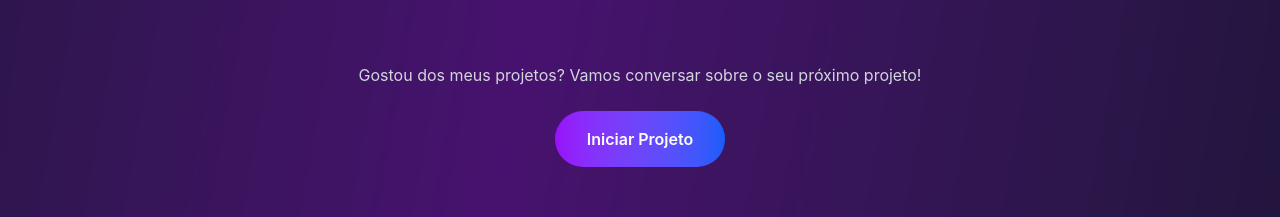
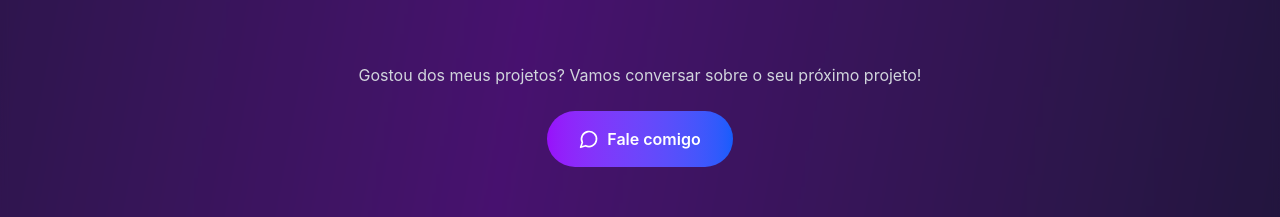
Before and after one commit to JVPrado1/portfoliodev, a React (Vite) app: page / in a window 1280 px wide. Shown: the part 4102-4319 px from the top of the page. Built offline with nearby package versions, Linux system fonts and the light colour scheme.

Commit message:
style: texto do CTA contato

```diff
--- a/src/components/ProjectsSection.tsx
+++ b/src/components/ProjectsSection.tsx
@@ -8,6 +8,7 @@ import {
   Smartphone,
   Globe,
   Brain,
+  MessageCircle,
 } from "lucide-react";
 
 const ProjectsSection = () => {
@@ -346,13 +347,17 @@ const ProjectsSection = () => {
             Gostou dos meus projetos? Vamos conversar sobre o seu próximo
             projeto!
           </p>
-          <motion.button
+          <motion.a
+            href="https://wa.me/5514997295849"
+            target="_blank"
+            rel="noopener noreferrer"
             whileHover={{ scale: 1.05 }}
             whileTap={{ scale: 0.95 }}
-            className="px-8 py-4 bg-gradient-to-r from-purple-600 to-blue-600 text-white rounded-full font-semibold hover:shadow-lg hover:shadow-purple-500/25 transition-all duration-300 cursor-pointer"
+            className="inline-flex items-center space-x-2 px-8 py-4 bg-gradient-to-r from-purple-600 to-blue-600 text-white rounded-full font-semibold hover:shadow-lg hover:shadow-purple-500/25 transition-all duration-300 cursor-pointer"
           >
-            Iniciar Projeto
-          </motion.button>
+            <MessageCircle size={20} />
+            <span>Fale comigo</span>
+          </motion.a>
         </motion.div>
       </div>
     </section>
```
